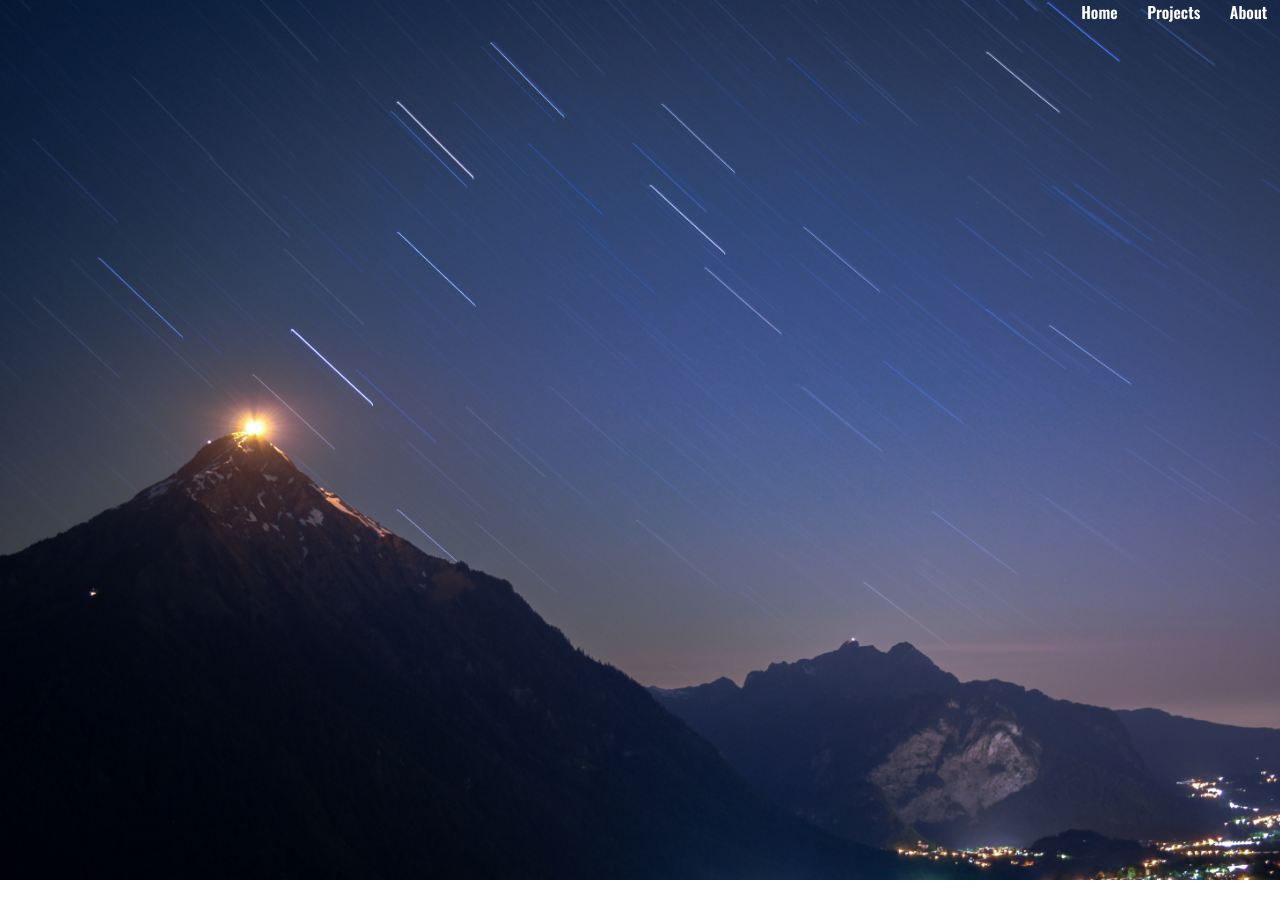
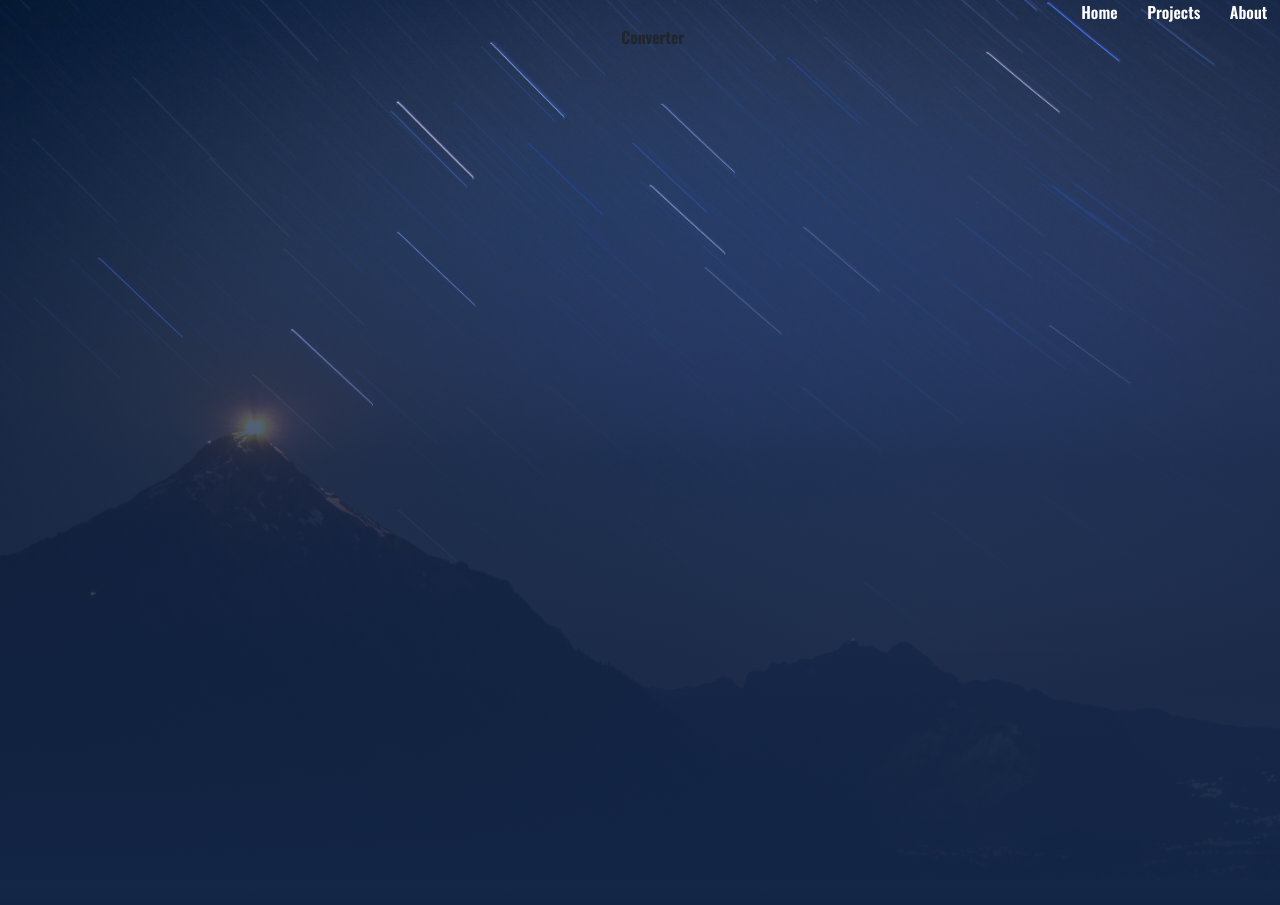
Before and after one commit to kennja05/personal-site, a React (Create React App) app: page /projects/converter in a window 1280 px wide. Before the commit the page ends 880 px from the top, so only its background shows below. Built offline with nearby package versions, Linux system fonts and the light colour scheme; a web font is replaced by a local one.

Commit message:
added page for converter

```diff
--- a/src/App.js
+++ b/src/App.js
@@ -9,6 +9,7 @@ import Projects from './Projects'
 import TripTracker from './individualProjects/Triptracker'
 import ImageScrambler from './individualProjects/ImageScrambler'
 import StatesGame from './individualProjects/StatesGame'
+import Converter from './individualProjects/Converter'
 
 function App() {
   return (
@@ -20,6 +21,7 @@ function App() {
         <Route exact path='/projects/triptracker' component={TripTracker}/>
         <Route exact path='/projects/imagescrambler' component={ImageScrambler} />
         <Route exact path='/projects/statesgame' component={StatesGame} />
+        <Route exact path='/projects/converter' component={Converter} />
         <Route exact path='/about' component={About} />
       </Switch>
     </div>
--- a/src/Projects.js
+++ b/src/Projects.js
@@ -45,7 +45,7 @@ const Projects = () => {
                 </div>
 
                 <div>
-                    <div className='project-title'>Converter</div>
+                    <div><Link className='project-title' to='/projects/converter'>Converter</Link></div>
                     <iframe
                         className='media-object'
                         width="560" height="315" src="https://www.youtube.com/embed/zBp52ufZFWQ"
--- /dev/null
+++ b/src/individualProjects/Converter.js
@@ -0,0 +1,11 @@
+import React from 'react'
+
+const Converter = () => {
+    return(
+        <div className='project-page'>
+            Converter
+        </div>
+    )
+}
+
+export default Converter
--- a/src/individualProjects/StatesGame.js
+++ b/src/individualProjects/StatesGame.js
@@ -49,7 +49,8 @@ const StatesGame = () => {
                     <li>Ruby on Rails
                         <ul>
                             <li>
-                                Compiled data of each state in JSON format
+                                Compiled data for each state in JSON format to be displayed during
+                                the game
                             </li>
                         </ul>
                     </li>
```
